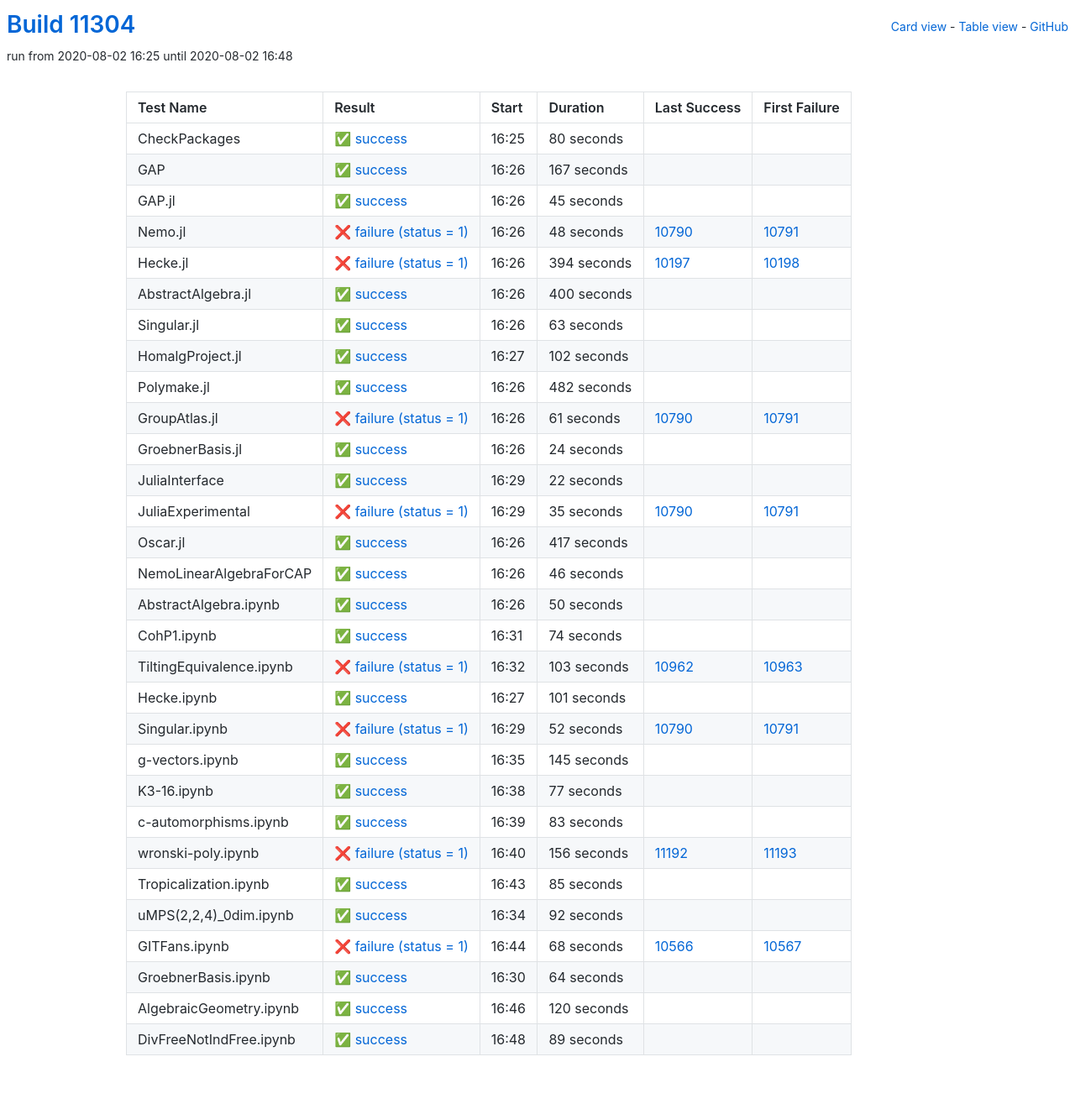
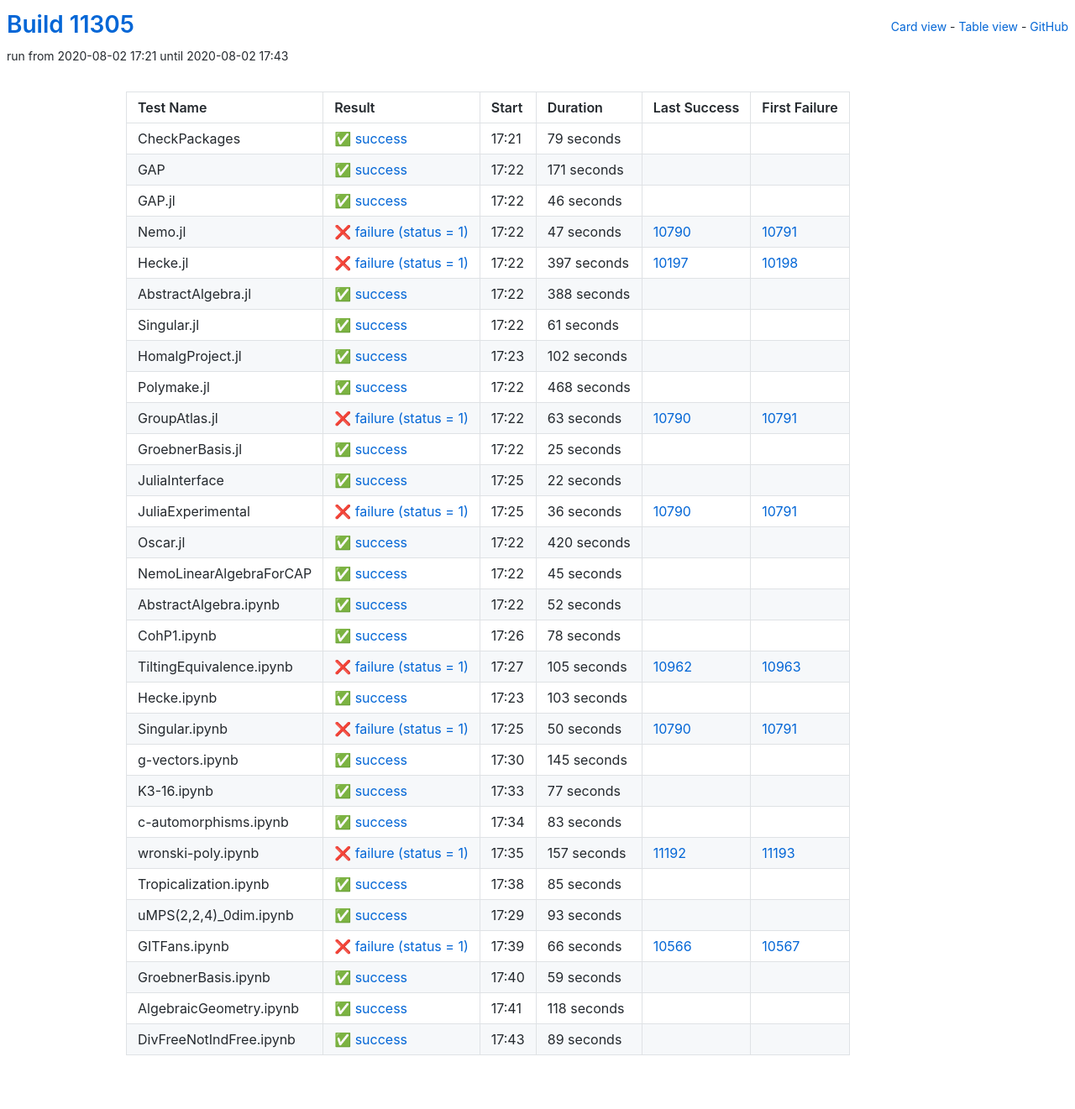
Before and after one commit to oscar-system/oscar-ci-status, a Jekyll site: the page built from table.html, in a window 1280 px wide. Shown: the whole page at 84% size. Built offline with Jekyll 4.4.1, drawn with Linux system fonts in a browser that asks for light colours.

Commit message:
Build #11305

```diff
--- a/_data/ci.yml
+++ b/_data/ci.yml
@@ -1,6 +1,6 @@
 ---
-build: 11304
-build_url: https://oscarci.mathematik.uni-kl.de/job/oscar/11304/
+build: 11305
+build_url: https://oscarci.mathematik.uni-kl.de/job/oscar/11305/
 job: oscar
 organization: oscar-system
 repo: oscar-ci-status
@@ -8,92 +8,92 @@ repourl: https://github.com/oscar-system/oscar-ci-status
 tests:
 - name: CheckPackages
   id: checkpackages
-  log: https://oscarci.mathematik.uni-kl.de/job/oscar/11304/artifact/logs/build-11304/CheckPackages.log
-  start: 2020-08-02 16:25
+  log: https://oscarci.mathematik.uni-kl.de/job/oscar/11305/artifact/logs/build-11305/CheckPackages.log
+  start: 2020-08-02 17:21
   success: true
   exitcode: 0
   status: success
-  duration: 80
+  duration: 79
   last_success: false
   last_success_url:
   first_failure: false
   first_failure_url:
 - name: GAP
   id: gap
-  log: https://oscarci.mathematik.uni-kl.de/job/oscar/11304/artifact/logs/build-11304/GAP.log
-  start: 2020-08-02 16:26
+  log: https://oscarci.mathematik.uni-kl.de/job/oscar/11305/artifact/logs/build-11305/GAP.log
+  start: 2020-08-02 17:22
   success: true
   exitcode: 0
   status: success
-  duration: 167
+  duration: 171
   last_success: false
   last_success_url:
   first_failure: false
   first_failure_url:
 - name: GAP.jl
   id: gap-jl
-  log: https://oscarci.mathematik.uni-kl.de/job/oscar/11304/artifact/logs/build-11304/GAP.jl.log
-  start: 2020-08-02 16:26
+  log: https://oscarci.mathematik.uni-kl.de/job/oscar/11305/artifact/logs/build-11305/GAP.jl.log
+  start: 2020-08-02 17:22
   success: true
   exitcode: 0
   status: success
-  duration: 45
+  duration: 46
   last_success: false
   last_success_url:
   first_failure: false
   first_failure_url:
 - name: Nemo.jl
   id: nemo-jl
-  log: https://oscarci.mathematik.uni-kl.de/job/oscar/11304/artifact/logs/build-11304/Nemo.jl.log
-  start: 2020-08-02 16:26
+  log: https://oscarci.mathematik.uni-kl.de/job/oscar/11305/artifact/logs/build-11305/Nemo.jl.log
+  start: 2020-08-02 17:22
   success: false
   exitcode: 1
   status: failure
-  duration: 48
+  duration: 47
   last_success: 10790
   last_success_url: https://oscarci.mathematik.uni-kl.de/job/oscar/10790/
   first_failure: 10791
   first_failure_url: https://oscarci.mathematik.uni-kl.de/job/oscar/10791/
 - name: Hecke.jl
   id: hecke-jl
-  log: https://oscarci.mathematik.uni-kl.de/job/oscar/11304/artifact/logs/build-11304/Hecke.jl.log
-  start: 2020-08-02 16:26
+  log: https://oscarci.mathematik.uni-kl.de/job/oscar/11305/artifact/logs/build-11305/Hecke.jl.log
+  start: 2020-08-02 17:22
   success: false
   exitcode: 1
   status: failure
-  duration: 394
+  duration: 397
   last_success: 10197
   last_success_url: https://oscarci.mathematik.uni-kl.de/job/oscar/10197/
   first_failure: 10198
   first_failure_url: https://oscarci.mathematik.uni-kl.de/job/oscar/10198/
 - name: AbstractAlgebra.jl
   id: abstractalgebra-jl
-  log: https://oscarci.mathematik.uni-kl.de/job/oscar/11304/artifact/logs/build-11304/AbstractAlgebra.jl.log
-  start: 2020-08-02 16:26
+  log: https://oscarci.mathematik.uni-kl.de/job/oscar/11305/artifact/logs/build-11305/AbstractAlgebra.jl.log
+  start: 2020-08-02 17:22
   success: true
   exitcode: 0
   status: success
-  duration: 400
+  duration: 388
   last_success: false
   last_success_url:
   first_failure: false
   first_failure_url:
 - name: Singular.jl
   id: singular-jl
-  log: https://oscarci.mathematik.uni-kl.de/job/oscar/11304/artifact/logs/build-11304/Singular.jl.log
-  start: 2020-08-02 16:26
+  log: https://oscarci.mathematik.uni-kl.de/job/oscar/11305/artifact/logs/build-11305/Singular.jl.log
+  start: 2020-08-02 17:22
   success: true
   exitcode: 0
   status: success
-  duration: 63
+  duration: 61
   last_success: false
   last_success_url:
   first_failure: false
   first_failure_url:
 - name: HomalgProject.jl
   id: homalgproject-jl
-  log: https://oscarci.mathematik.uni-kl.de/job/oscar/11304/artifact/logs/build-11304/HomalgProject.jl.log
-  start: 2020-08-02 16:27
+  log: https://oscarci.mathematik.uni-kl.de/job/oscar/11305/artifact/logs/build-11305/HomalgProject.jl.log
+  start: 2020-08-02 17:23
   success: true
   exitcode: 0
   status: success
@@ -104,44 +104,44 @@ tests:
   first_failure_url:
 - name: Polymake.jl
   id: polymake-jl
-  log: https://oscarci.mathematik.uni-kl.de/job/oscar/11304/artifact/logs/build-11304/Polymake.jl.log
-  start: 2020-08-02 16:26
+  log: https://oscarci.mathematik.uni-kl.de/job/oscar/11305/artifact/logs/build-11305/Polymake.jl.log
+  start: 2020-08-02 17:22
   success: true
   exitcode: 0
   status: success
-  duration: 482
+  duration: 468
   last_success: false
   last_success_url:
   first_failure: false
   first_failure_url:
 - name: GroupAtlas.jl
   id: groupatlas-jl
-  log: https://oscarci.mathematik.uni-kl.de/job/oscar/11304/artifact/logs/build-11304/GroupAtlas.jl.log
-  start: 2020-08-02 16:26
+  log: https://oscarci.mathematik.uni-kl.de/job/oscar/11305/artifact/logs/build-11305/GroupAtlas.jl.log
+  start: 2020-08-02 17:22
   success: false
   exitcode: 1
   status: failure
-  duration: 61
+  duration: 63
   last_success: 10790
   last_success_url: https://oscarci.mathematik.uni-kl.de/job/oscar/10790/
   first_failure: 10791
   first_failure_url: https://oscarci.mathematik.uni-kl.de/job/oscar/10791/
 - name: GroebnerBasis.jl
   id: groebnerbasis-jl
-  log: https://oscarci.mathematik.uni-kl.de/job/oscar/11304/artifact/logs/build-11304/GroebnerBasis.jl.log
-  start: 2020-08-02 16:26
+  log: https://oscarci.mathematik.uni-kl.de/job/oscar/11305/artifact/logs/build-11305/GroebnerBasis.jl.log
+  start: 2020-08-02 17:22
   success: true
   exitcode: 0
   status: success
-  duration: 24
+  duration: 25
   last_success: false
   last_success_url:
   first_failure: false
   first_failure_url:
 - name: JuliaInterface
   id: juliainterface
-  log: https://oscarci.mathematik.uni-kl.de/job/oscar/11304/artifact/logs/build-11304/JuliaInterface.log
-  start: 2020-08-02 16:29
+  log: https://oscarci.mathematik.uni-kl.de/job/oscar/11305/artifact/logs/build-11305/JuliaInterface.log
+  start: 2020-08-02 17:25
   success: true
   exitcode: 0
   status: success
@@ -152,104 +152,104 @@ tests:
   first_failure_url:
 - name: JuliaExperimental
   id: juliaexperimental
-  log: https://oscarci.mathematik.uni-kl.de/job/oscar/11304/artifact/logs/build-11304/JuliaExperimental.log
-  start: 2020-08-02 16:29
+  log: https://oscarci.mathematik.uni-kl.de/job/oscar/11305/artifact/logs/build-11305/JuliaExperimental.log
+  start: 2020-08-02 17:25
   success: false
   exitcode: 1
   status: failure
-  duration: 35
+  duration: 36
   last_success: 10790
   last_success_url: https://oscarci.mathematik.uni-kl.de/job/oscar/10790/
   first_failure: 10791
   first_failure_url: https://oscarci.mathematik.uni-kl.de/job/oscar/10791/
 - name: Oscar.jl
   id: oscar-jl
-  log: https://oscarci.mathematik.uni-kl.de/job/oscar/11304/artifact/logs/build-11304/Oscar.jl.log
-  start: 2020-08-02 16:26
+  log: https://oscarci.mathematik.uni-kl.de/job/oscar/11305/artifact/logs/build-11305/Oscar.jl.log
+  start: 2020-08-02 17:22
   success: true
   exitcode: 0
   status: success
-  duration: 417
+  duration: 420
   last_success: false
   last_success_url:
   first_failure: false
   first_failure_url:
 - name: NemoLinearAlgebraForCAP
   id: nemolinearalgebraforcap
-  log: https://oscarci.mathematik.uni-kl.de/job/oscar/11304/artifact/logs/build-11304/NemoLinearAlgebraForCAP.log
-  start: 2020-08-02 16:26
+  log: https://oscarci.mathematik.uni-kl.de/job/oscar/11305/artifact/logs/build-11305/NemoLinearAlgebraForCAP.log
+  start: 2020-08-02 17:22
   success: true
   exitcode: 0
   status: success
-  duration: 46
+  duration: 45
   last_success: false
   last_success_url:
   first_failure: false
   first_failure_url:
 - name: AbstractAlgebra.ipynb
   id: abstractalgebra-ipynb
-  log: https://oscarci.mathematik.uni-kl.de/job/oscar/11304/artifact/logs/build-11304/AbstractAlgebra.ipynb.log
-  start: 2020-08-02 16:26
+  log: https://oscarci.mathematik.uni-kl.de/job/oscar/11305/artifact/logs/build-11305/AbstractAlgebra.ipynb.log
+  start: 2020-08-02 17:22
   success: true
   exitcode: 0
   status: success
-  duration: 50
+  duration: 52
   last_success: false
   last_success_url:
   first_failure: false
   first_failure_url:
 - name: CohP1.ipynb
   id: cohp1-ipynb
-  log: https://oscarci.mathematik.uni-kl.de/job/oscar/11304/artifact/logs/build-11304/CohP1.ipynb.log
-  start: 2020-08-02 16:31
+  log: https://oscarci.mathematik.uni-kl.de/job/oscar/11305/artifact/logs/build-11305/CohP1.ipynb.log
+  start: 2020-08-02 17:26
   success: true
   exitcode: 0
   status: success
-  duration: 74
+  duration: 78
   last_success: false
   last_success_url:
   first_failure: false
   first_failure_url:
 - name: TiltingEquivalence.ipynb
   id: tiltingequivalence-ipynb
-  log: https://oscarci.mathematik.uni-kl.de/job/oscar/11304/artifact/logs/build-11304/TiltingEquivalence.ipynb.log
-  start: 2020-08-02 16:32
+  log: https://oscarci.mathematik.uni-kl.de/job/oscar/11305/artifact/logs/build-11305/TiltingEquivalence.ipynb.log
+  start: 2020-08-02 17:27
   success: false
   exitcode: 1
   status: failure
-  duration: 103
+  duration: 105
   last_success: 10962
   last_success_url: https://oscarci.mathematik.uni-kl.de/job/oscar/10962/
   first_failure: 10963
   first_failure_url: https://oscarci.mathematik.uni-kl.de/job/oscar/10963/
 - name: Hecke.ipynb
   id: hecke-ipynb
-  log: https://oscarci.mathematik.uni-kl.de/job/oscar/11304/artifact/logs/build-11304/Hecke.ipynb.log
-  start: 2020-08-02 16:27
+  log: https://oscarci.mathematik.uni-kl.de/job/oscar/11305/artifact/logs/build-11305/Hecke.ipynb.log
+  start: 2020-08-02 17:23
   success: true
   exitcode: 0
   status: success
-  duration: 101
+  duration: 103
   last_success: false
   last_success_url:
   first_failure: false
   first_failure_url:
 - name: Singular.ipynb
   id: singular-ipynb
-  log: https://oscarci.mathematik.uni-kl.de/job/oscar/11304/artifact/logs/build-11304/Singular.ipynb.log
-  start: 2020-08-02 16:29
+  log: https://oscarci.mathematik.uni-kl.de/job/oscar/11305/artifact/logs/build-11305/Singular.ipynb.log
+  start: 2020-08-02 17:25
   success: false
   exitcode: 1
   status: failure
-  duration: 52
+  duration: 50
   last_success: 10790
   last_success_url: https://oscarci.mathematik.uni-kl.de/job/oscar/10790/
   first_failure: 10791
   first_failure_url: https://oscarci.mathematik.uni-kl.de/job/oscar/10791/
 - name: g-vectors.ipynb
   id: g-vectors-ipynb
-  log: https://oscarci.mathematik.uni-kl.de/job/oscar/11304/artifact/logs/build-11304/g-vectors.ipynb.log
-  start: 2020-08-02 16:35
+  log: https://oscarci.mathematik.uni-kl.de/job/oscar/11305/artifact/logs/build-11305/g-vectors.ipynb.log
+  start: 2020-08-02 17:30
   success: true
   exitcode: 0
   status: success
@@ -260,8 +260,8 @@ tests:
   first_failure_url:
 - name: K3-16.ipynb
   id: k3-16-ipynb
-  log: https://oscarci.mathematik.uni-kl.de/job/oscar/11304/artifact/logs/build-11304/K3-16.ipynb.log
-  start: 2020-08-02 16:38
+  log: https://oscarci.mathematik.uni-kl.de/job/oscar/11305/artifact/logs/build-11305/K3-16.ipynb.log
+  start: 2020-08-02 17:33
   success: true
   exitcode: 0
   status: success
@@ -272,8 +272,8 @@ tests:
   first_failure_url:
 - name: c-automorphisms.ipynb
   id: c-automorphisms-ipynb
-  log: https://oscarci.mathematik.uni-kl.de/job/oscar/11304/artifact/logs/build-11304/c-automorphisms.ipynb.log
-  start: 2020-08-02 16:39
+  log: https://oscarci.mathematik.uni-kl.de/job/oscar/11305/artifact/logs/build-11305/c-automorphisms.ipynb.log
+  start: 2020-08-02 17:34
   success: true
   exitcode: 0
   status: success
@@ -284,20 +284,20 @@ tests:
   first_failure_url:
 - name: wronski-poly.ipynb
   id: wronski-poly-ipynb
-  log: https://oscarci.mathematik.uni-kl.de/job/oscar/11304/artifact/logs/build-11304/wronski-poly.ipynb.log
-  start: 2020-08-02 16:40
+  log: https://oscarci.mathematik.uni-kl.de/job/oscar/11305/artifact/logs/build-11305/wronski-poly.ipynb.log
+  start: 2020-08-02 17:35
   success: false
   exitcode: 1
   status: failure
-  duration: 156
+  duration: 157
   last_success: 11192
   last_success_url: https://oscarci.mathematik.uni-kl.de/job/oscar/11192/
   first_failure: 11193
   first_failure_url: https://oscarci.mathematik.uni-kl.de/job/oscar/11193/
 - name: Tropicalization.ipynb
   id: tropicalization-ipynb
-  log: https://oscarci.mathematik.uni-kl.de/job/oscar/11304/artifact/logs/build-11304/Tropicalization.ipynb.log
-  start: 2020-08-02 16:43
+  log: https://oscarci.mathematik.uni-kl.de/job/oscar/11305/artifact/logs/build-11305/Tropicalization.ipynb.log
+  start: 2020-08-02 17:38
   success: true
   exitcode: 0
   status: success
@@ -308,56 +308,56 @@ tests:
   first_failure_url:
 - name: uMPS(2,2,4)_0dim.ipynb
   id: umps-2-2-4-0dim-ipynb
-  log: https://oscarci.mathematik.uni-kl.de/job/oscar/11304/artifact/logs/build-11304/uMPS-2-2-4-_0dim.ipynb.log
-  start: 2020-08-02 16:34
+  log: https://oscarci.mathematik.uni-kl.de/job/oscar/11305/artifact/logs/build-11305/uMPS-2-2-4-_0dim.ipynb.log
+  start: 2020-08-02 17:29
   success: true
   exitcode: 0
   status: success
-  duration: 92
+  duration: 93
   last_success: false
   last_success_url:
   first_failure: false
   first_failure_url:
 - name: GITFans.ipynb
   id: gitfans-ipynb
-  log: https://oscarci.mathematik.uni-kl.de/job/oscar/11304/artifact/logs/build-11304/GITFans.ipynb.log
-  start: 2020-08-02 16:44
+  log: https://oscarci.mathematik.uni-kl.de/job/oscar/11305/artifact/logs/build-11305/GITFans.ipynb.log
+  start: 2020-08-02 17:39
   success: false
   exitcode: 1
   status: failure
-  duration: 68
+  duration: 66
   last_success: 10566
   last_success_url: https://oscarci.mathematik.uni-kl.de/job/oscar/10566/
   first_failure: 10567
   first_failure_url: https://oscarci.mathematik.uni-kl.de/job/oscar/10567/
 - name: GroebnerBasis.ipynb
   id: groebnerbasis-ipynb
-  log: https://oscarci.mathematik.uni-kl.de/job/oscar/11304/artifact/logs/build-11304/GroebnerBasis.ipynb.log
-  start: 2020-08-02 16:30
+  log: https://oscarci.mathematik.uni-kl.de/job/oscar/11305/artifact/logs/build-11305/GroebnerBasis.ipynb.log
+  start: 2020-08-02 17:40
   success: true
   exitcode: 0
   status: success
-  duration: 64
+  duration: 59
   last_success: false
   last_success_url:
   first_failure: false
   first_failure_url:
 - name: AlgebraicGeometry.ipynb
   id: algebraicgeometry-ipynb
-  log: https://oscarci.mathematik.uni-kl.de/job/oscar/11304/artifact/logs/build-11304/AlgebraicGeometry.ipynb.log
-  start: 2020-08-02 16:46
+  log: https://oscarci.mathematik.uni-kl.de/job/oscar/11305/artifact/logs/build-11305/AlgebraicGeometry.ipynb.log
+  start: 2020-08-02 17:41
   success: true
   exitcode: 0
   status: success
-  duration: 120
+  duration: 118
   last_success: false
   last_success_url:
   first_failure: false
   first_failure_url:
 - name: DivFreeNotIndFree.ipynb
   id: divfreenotindfree-ipynb
-  log: https://oscarci.mathematik.uni-kl.de/job/oscar/11304/artifact/logs/build-11304/DivFreeNotIndFree.ipynb.log
-  start: 2020-08-02 16:48
+  log: https://oscarci.mathematik.uni-kl.de/job/oscar/11305/artifact/logs/build-11305/DivFreeNotIndFree.ipynb.log
+  start: 2020-08-02 17:43
   success: true
   exitcode: 0
   status: success
```
Also changed, not shown: README.md.
